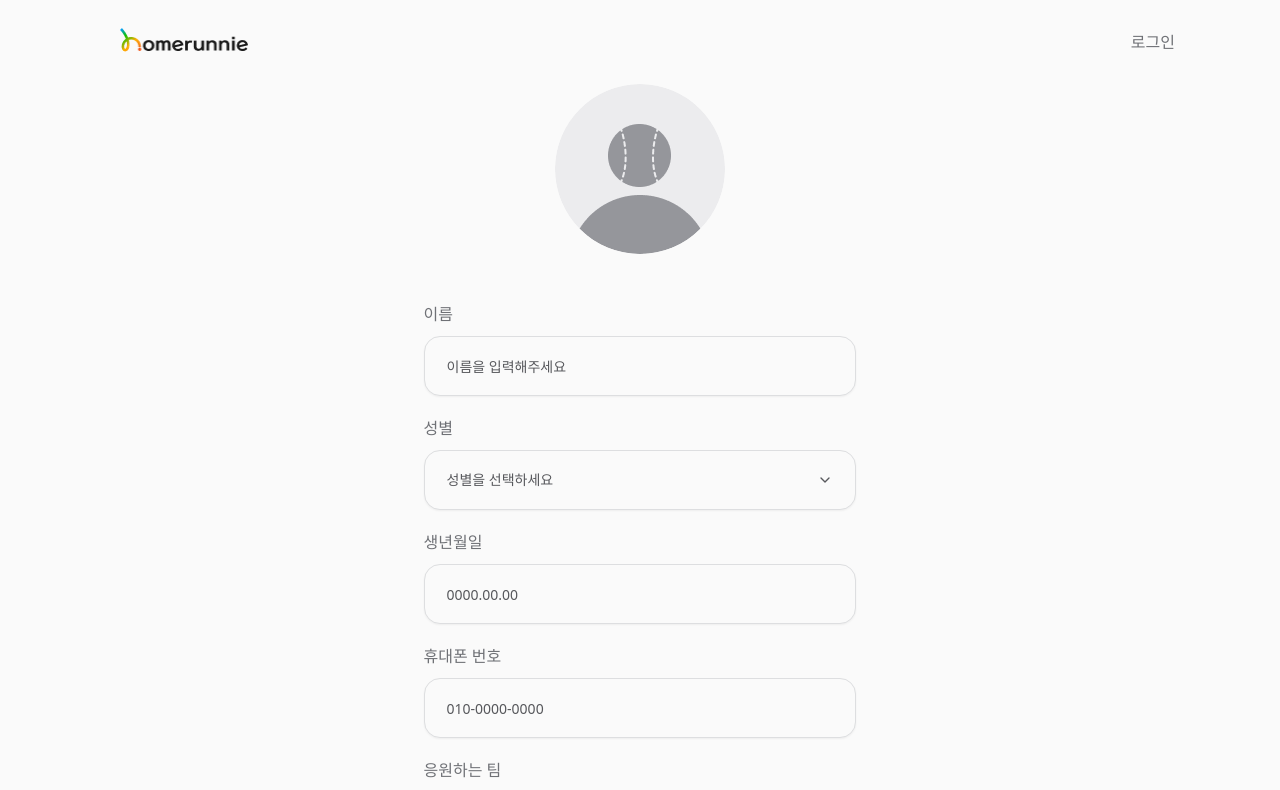
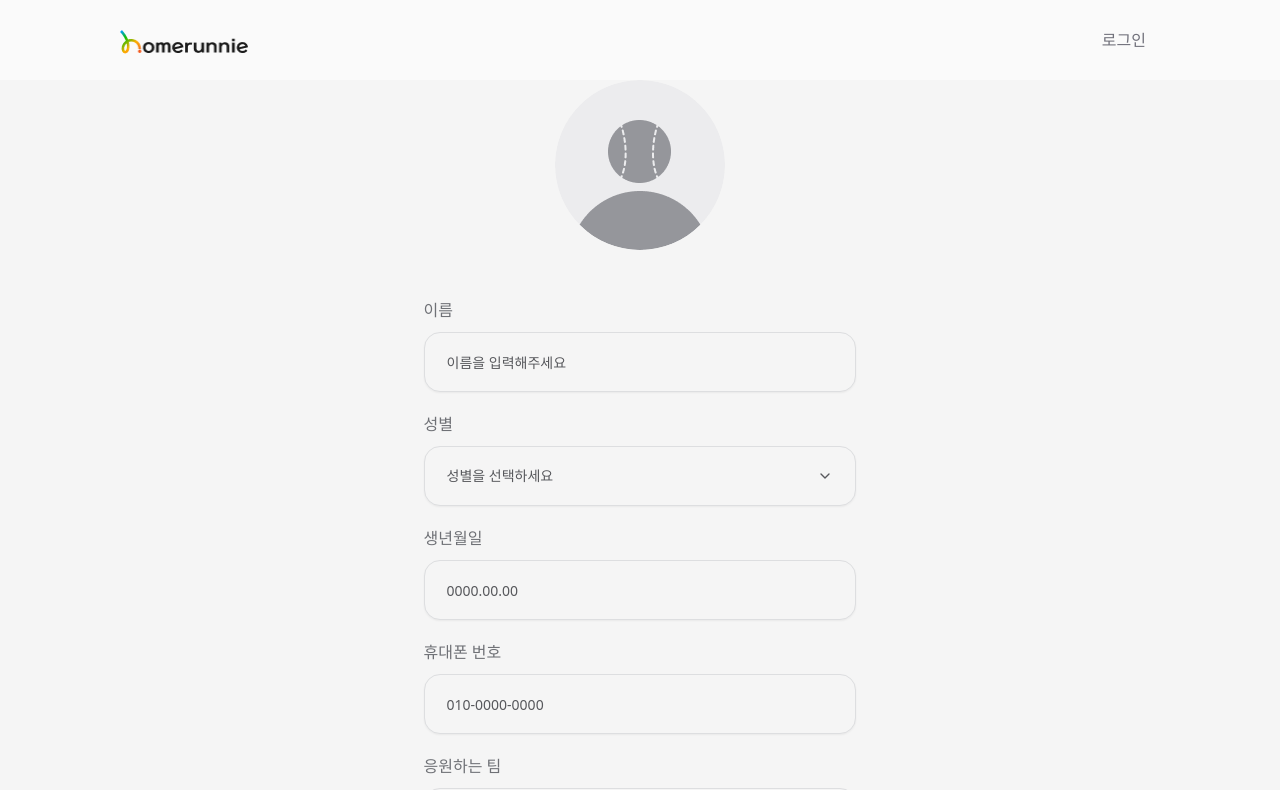
Before and after one commit to M0oO0ooOO00/Home-runnie, a Next.js app in the folder apps/frontend/: page /signup in a window 1280 px wide. Shown: the top 790 px of the page. Built offline with nearby package versions, Linux system fonts and the light colour scheme.

Commit message:
fix: header 디자인 수정

```diff
--- a/apps/frontend/src/app/layout.tsx
+++ b/apps/frontend/src/app/layout.tsx
@@ -16,8 +16,8 @@ export default function RootLayout({
   return (
     <html lang="en">
       <body>
+        <Header />
         <div className="max-w-[1440px] mx-auto">
-          <Header />
           <main>
             <Providers>{children}</Providers>
           </main>
--- a/apps/frontend/src/shared/styles/tokens.css
+++ b/apps/frontend/src/shared/styles/tokens.css
@@ -97,7 +97,7 @@
   --radius: 0.625rem;
 
   /* Light theme using your Gray palette */
-  --background: var(--color-white);
+  --background: var(--color-gray-50);
   --foreground: var(--color-gray-950);
 
   --card: var(--color-white);
--- a/apps/frontend/src/shared/ui/header/header.tsx
+++ b/apps/frontend/src/shared/ui/header/header.tsx
@@ -23,47 +23,97 @@ export default function Header() {
   };
 
   return (
-    <header className="w-full h-[84px] bg-white flex items-center justify-between z-9999">
-      <div className="flex items-center pt-[29px] pb-[33px] md:pl-[120px] pl-4">
+    <header className="w-screen h-20 bg-neutral-50 overflow-hidden">
+      <div className="max-w-[1440px] mx-auto h-full flex items-center justify-between px-4 md:px-[120px]">
+        {/* 로고 */}
+        <div className="w-32 h-5 hidden md:block">
           <Image
             src="/images/typo-default.png"
-          alt="로고 위치"
+            alt="로고"
             width={128}
-          height={22}
+            height={20}
             onClick={onClickHome}
             className="cursor-pointer"
           />
         </div>
-      {/* 오른쪽 메뉴 박스 */}
-      <nav className="flex items-center justify-center gap-[20px] rounded-[10px] md:pr-[95px] pr-4">
-        {/* 나중에 링크 바꾸기 */}
+        {/* 모바일 로고 */}
+        <div className="md:hidden">
+          <Image
+            src="/images/typo-default.png"
+            alt="로고"
+            width={128}
+            height={20}
+            onClick={onClickHome}
+            className="cursor-pointer"
+          />
+        </div>
+        {/* 오른쪽 메뉴 */}
+        <nav className="hidden md:inline-flex justify-start items-center gap-5">
           {isLogged && (
             <>
-            <Link className="cursor-pointer" href="/chat">
-              <div className="px-[10px] py-[15px] justify-start rounded-[10px] text-gray-600 b02-m hover:bg-gray-50">
+              <Link href="/chat">
+                <div className="px-3.5 py-2.5 rounded-[10px] flex justify-center items-center gap-2.5 hover:bg-gray-100 transition-colors">
+                  <div className="justify-start text-zinc-500 text-base font-medium leading-6">
                     채팅
                   </div>
+                </div>
               </Link>
-            <Link className="cursor-pointer" href="/">
-              <div className="px-[10px] py-[15px] justify-start rounded-[10px] text-gray-600 b02-m hover:bg-gray-50">
+              <Link href="/">
+                <div className="px-3.5 py-2.5 rounded-[10px] flex justify-center items-center gap-2.5 hover:bg-gray-100 transition-colors">
+                  <div className="justify-start text-zinc-500 text-base font-medium leading-6">
                     마이페이지
                   </div>
+                </div>
               </Link>
-            <Link className="cursor-pointer" href="/" onClick={onClickLogout}>
-              <div className="px-[10px] py-[15px] justify-start rounded-[10px] text-gray-600 b02-m hover:bg-gray-50">
+              <Link href="/" onClick={onClickLogout}>
+                <div className="px-3.5 py-2.5 rounded-[10px] flex justify-center items-center gap-2.5 hover:bg-gray-100 transition-colors">
+                  <div className="justify-start text-neutral-400 text-base font-medium leading-6">
                     로그아웃
+                  </div>
                 </div>
               </Link>
             </>
           )}
           {!isLogged && (
-          <Link className="cursor-pointer" href="/home" onClick={onClickLogin}>
-            <div className="px-[10px] py-[15px] justify-start rounded-[10px] text-gray-600 b02-m hover:bg-gray-50">
+            <Link href="/home" onClick={onClickLogin}>
+              <div className="px-3.5 py-2.5 rounded-[10px] flex justify-center items-center gap-2.5 hover:bg-gray-100 transition-colors">
+                <div className="justify-start text-zinc-500 text-base font-medium leading-6">
                   로그인
+                </div>
               </div>
             </Link>
           )}
         </nav>
+        {/* 모바일 메뉴 */}
+        <nav className="md:hidden inline-flex justify-start items-center gap-3">
+          {isLogged && (
+            <>
+              <Link href="/chat">
+                <div className="px-3 py-2 rounded-[10px] flex justify-center items-center hover:bg-gray-100 transition-colors">
+                  <div className="text-zinc-500 text-sm font-medium leading-6">채팅</div>
+                </div>
+              </Link>
+              <Link href="/">
+                <div className="px-3 py-2 rounded-[10px] flex justify-center items-center hover:bg-gray-100 transition-colors">
+                  <div className="text-zinc-500 text-sm font-medium leading-6">마이페이지</div>
+                </div>
+              </Link>
+              <Link href="/" onClick={onClickLogout}>
+                <div className="px-3 py-2 rounded-[10px] flex justify-center items-center hover:bg-gray-100 transition-colors">
+                  <div className="text-neutral-400 text-sm font-medium leading-6">로그아웃</div>
+                </div>
+              </Link>
+            </>
+          )}
+          {!isLogged && (
+            <Link href="/home" onClick={onClickLogin}>
+              <div className="px-3 py-2 rounded-[10px] flex justify-center items-center hover:bg-gray-100 transition-colors">
+                <div className="text-zinc-500 text-sm font-medium leading-6">로그인</div>
+              </div>
+            </Link>
+          )}
+        </nav>
+      </div>
     </header>
   );
 }
```
Lines whose indentation alone changed are shown as unchanged.
